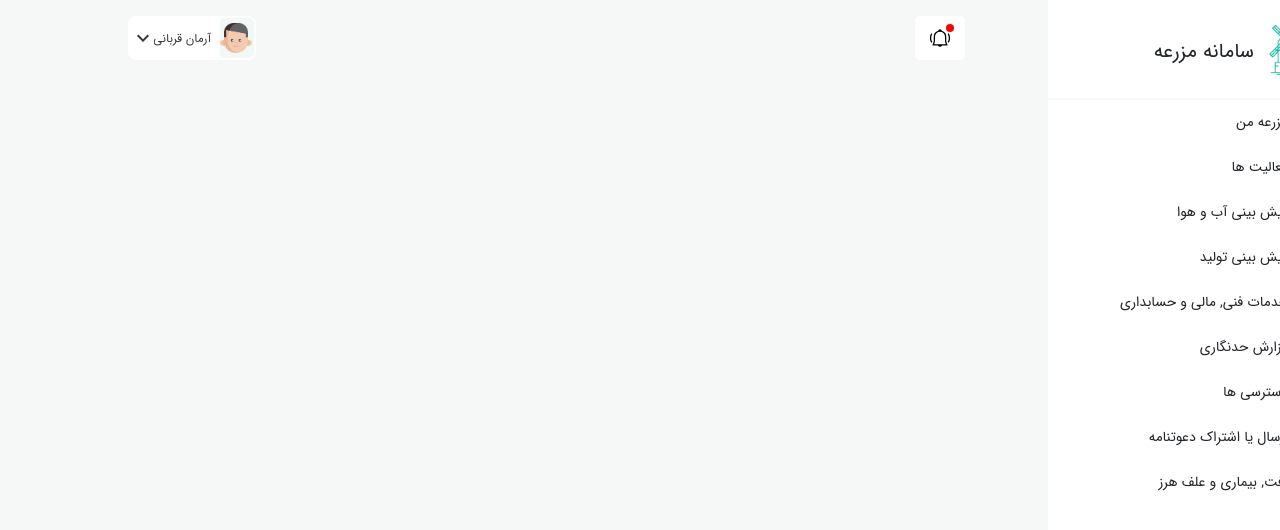
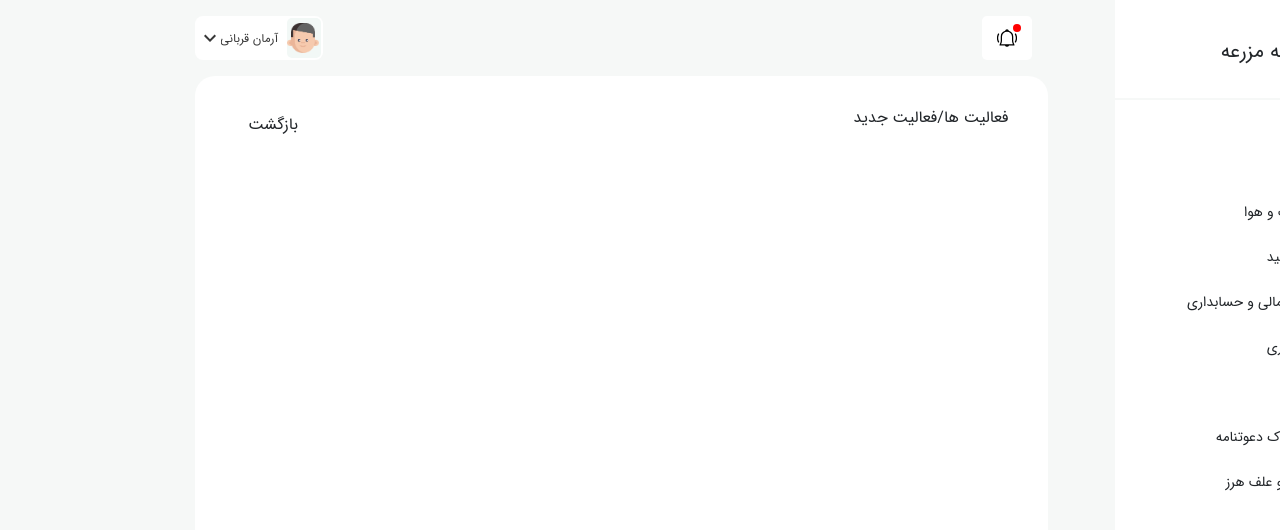
Before and after one commit to ali-mozaffari/mazraeapp.com, a React (Create React App) app: page /add-activity in a window 1280 px wide. Shown: the top 530 px of the page. Built offline with nearby package versions, Linux system fonts and the light colour scheme.

Commit message:
initial created add activity page

```diff
--- /dev/null
+++ b/src/components/activities/addActivityTopBar.js
@@ -0,0 +1,28 @@
+import React from 'react';
+
+const AddActivityTopBar = () => {
+    return (
+        <div className="d-flex justify-content-between">
+
+            <div>
+                <span>
+                    فعالیت ها
+                </span>
+                /
+                <span>
+                    <strong>
+                        فعالیت جدید
+                    </strong>
+                </span>
+            </div>
+            <div>
+                <button className="btn ">
+                    بازگشت
+                </button>
+            </div>
+
+        </div>
+    );
+};
+
+export default AddActivityTopBar;
--- a/src/components/activities/filterActivitiesBar.js
+++ b/src/components/activities/filterActivitiesBar.js
@@ -6,10 +6,6 @@ import {useDispatch, useSelector} from "react-redux";
 
 const FilterActivitiesBar = () => {
 
-    // const count = useSelector((state) => state.counter.value)
-    const dispatch = useDispatch()
-
-    // console.log(count)
     return (
         <div>
             <div className="d-md-flex justify-content-between">
@@ -25,7 +21,7 @@ const FilterActivitiesBar = () => {
                     </p>
                 </div>
                 <div className="d-flex align-items-center">
-                    <button className="btn-outline-light-blue mx-1" onClick={() => dispatch()}>
+                    <button className="btn-outline-light-blue mx-1">
                         گزارش فعالیت ها
                     </button>
                     <button className="btn-dark-blue mx-1">
--- a/src/pages/activities/activitiesPage.js
+++ b/src/pages/activities/activitiesPage.js
@@ -6,10 +6,6 @@ import {useDispatch, useSelector} from "react-redux";
 
 
 const ActivitiesPage = () => {
-
-    // const count = useSelector((state) => state.counter.value)
-    const dispatch = useDispatch()
-
 
     return (
         <div className="page-container container-fluid">
--- /dev/null
+++ b/src/pages/activities/addActivityPage.js
@@ -0,0 +1,14 @@
+import React from 'react';
+import AddActivityTopBar from "../../components/activities/addActivityTopBar";
+const AddActivityPage = () => {
+    return (
+
+        <div className="page-container container-fluid">
+
+            <AddActivityTopBar/>
+
+        </div>
+    );
+};
+
+export default AddActivityPage;
--- a/src/views/AppView.jsx
+++ b/src/views/AppView.jsx
@@ -34,7 +34,11 @@ const AddFarmPage = React.lazy(() =>
     import(/* webpackChunkName: "views-user" */ "../pages/main/addFarmPage")
 );
 
-const EditFarm = React.lazy(() => import("../components/farm/editFarm/editFarm"));
+const EditFarm = React.lazy(() =>
+    import("../components/farm/editFarm/editFarm"))
+
+const AddActivity = React.lazy(() =>
+    import("../pages/activities/addActivityPage"));
 
 
 const AppView = () => {
@@ -74,6 +78,7 @@ const AppView = () => {
                 <Route path="/farm-services" element={<FarmServicePage/>}/>
                 <Route path="/invitation" element={<InvitationPage/>}/>
                 <Route path="/edit-farm" element={<EditFarm />} />
+                <Route path="/add-activity" element={<AddActivity />} />
             </Routes>
         </AppLayout>
     );
```
